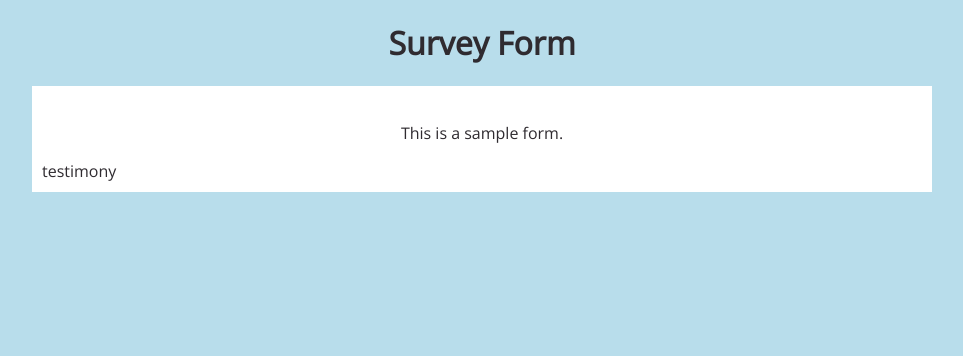
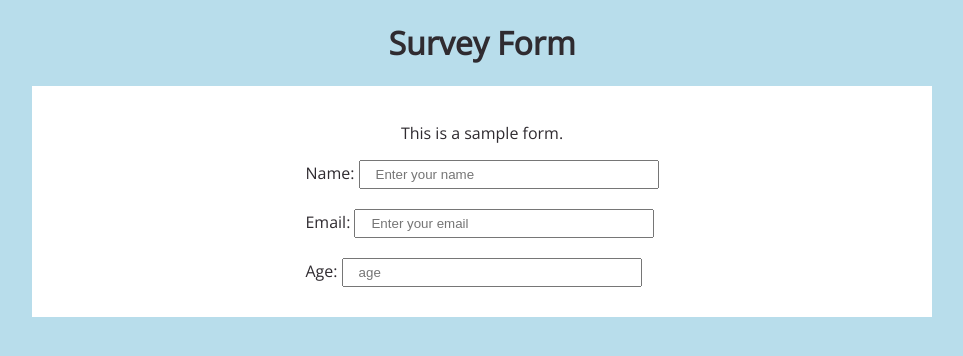
Before and after one commit to anuragpurkayastha/anuragpurkayastha.github.io, a PHP site: page /project2_surveyform.html in a window 1280 px wide. Shown: the top 356 px of the page, without its empty margins (158-1121 px from the left). Run offline with PHP 8.4, Linux system fonts and the light colour scheme.

Commit message:
Update Survey form

```diff
--- a/css/style.css
+++ b/css/style.css
@@ -242,6 +242,18 @@ blockquote {
   padding: 20px 10px 10px 10px;
 }
 
-#formArea p {
+#description {
   text-align: center;
 }
+
+#form {
+	display: flex;
+	justify-content: center;
+	width: 100%;
+}
+
+#form input{
+	width: 300px;
+	padding: 5px 15px;
+	margin-bottom: 20px;
+}
--- a/index.html
+++ b/index.html
@@ -31,7 +31,7 @@
 
 	<!--Project 1 - Tribute Page -->
 	<div class="project-tile">
-		<img src="https://c2.staticflickr.com/4/3689/10613180113_fdf7bcd316_b.jpg" alt="Tribute Page" id="project-tile-1-image">
+		<a href="./project1_tributepage.html"><img src="https://c2.staticflickr.com/4/3689/10613180113_fdf7bcd316_b.jpg" alt="Tribute Page" id="project-tile-1-image"></a>
 		<a href="./project1_tributepage.html">&lt;&lt; Project 1 - Tribute Page &gt;&gt;</a>
 	</div>
 
--- a/project2_surveyform.html
+++ b/project2_surveyform.html
@@ -20,9 +20,15 @@
     <div id="formArea">
       <p id="description">This is a sample form.</p>
 
-      <div>
-        testimony
-      </div>
+	  <div id="form">
+		  <form id="survey-form">
+			Name: <input type="text" placeholder="Enter your name"><br>
+
+			Email: <input type="email" placeholder="Enter your email"><br>
+
+			Age: <input type="age" placeholder="age">
+		  </form>
+	  </div>
     <!-- END FORM AREA -->
     </div>
   </body>
```
